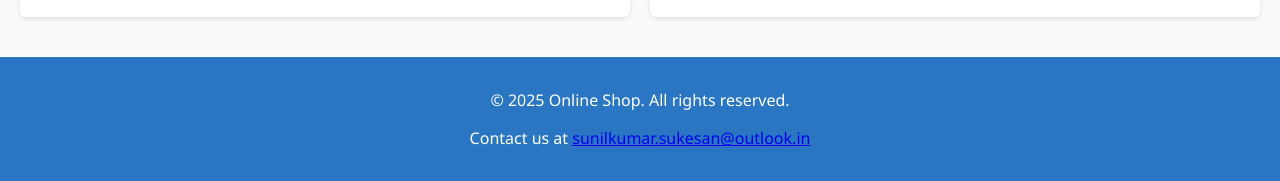
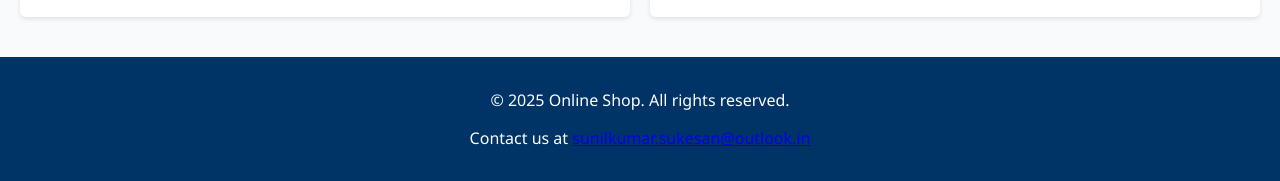
Before and after one commit to sunilkumarsukesan/ecommerce-demo, a plain HTML site: page index.html in a window 1280 px wide. Shown: the part 1146-1327 px from the top of the page. Drawn offline with Linux system fonts and the light colour scheme.

Commit message:
updatedcss

```diff
--- a/styles.css
+++ b/styles.css
@@ -82,7 +82,7 @@ form input[type="submit"]:hover {
 }
 
 footer {
-    background-color: #2a76c2;
+    background-color: #003366;
     color: white;
     text-align: center;
     padding: 1rem;
```
